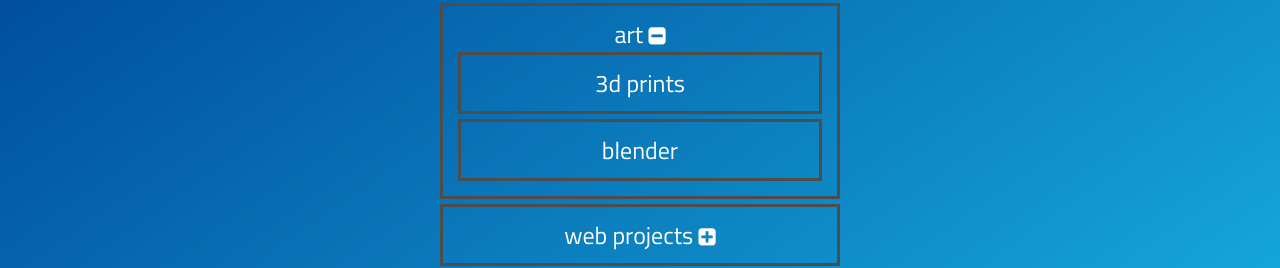
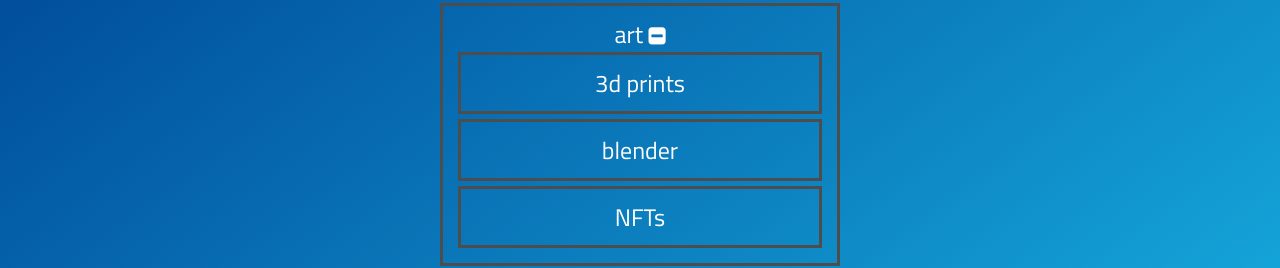
Before and after one commit to JaphyHigg/japhyhigg.com, a plain HTML site: page index.html in a window 1280 px wide. Both pictures are taken after a click on the element "art". Shown: the part 171-439 px from the top of the page. Drawn offline with Linux system fonts and the light colour scheme.

Commit message:
Add files via upload

```diff
--- a/index.html
+++ b/index.html
@@ -32,6 +32,7 @@
             <div class="dropdown-options">
                 <a href="https://www.greenonionfarmer.com/">3d prints</a>
                 <a href="https://www.greenonionfarmer.com/blender">blender</a>
+                <a href="https://opensea.io/greenonionfarmer">NFTs</a>
             </div>
         </article>
 
```
